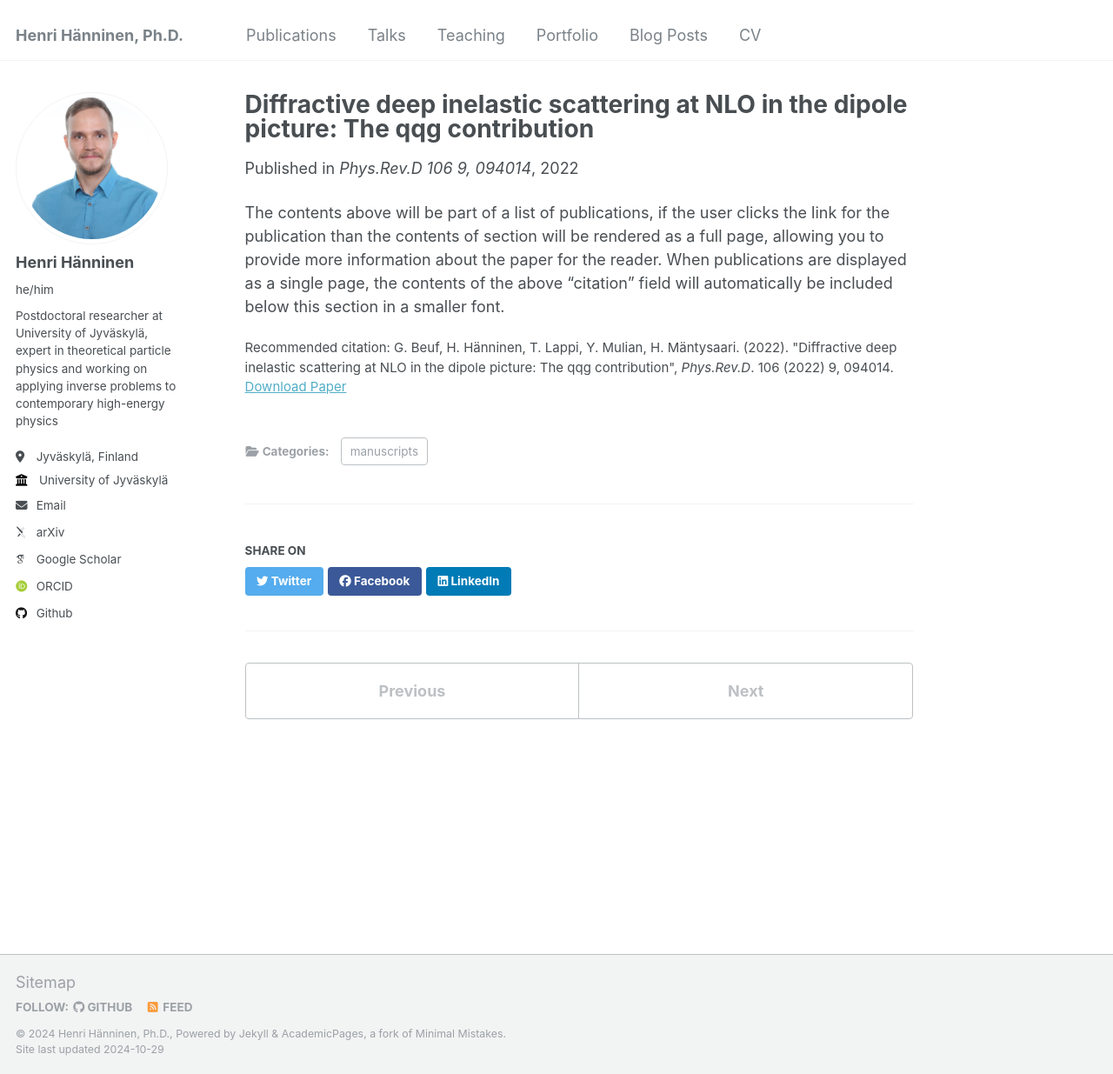
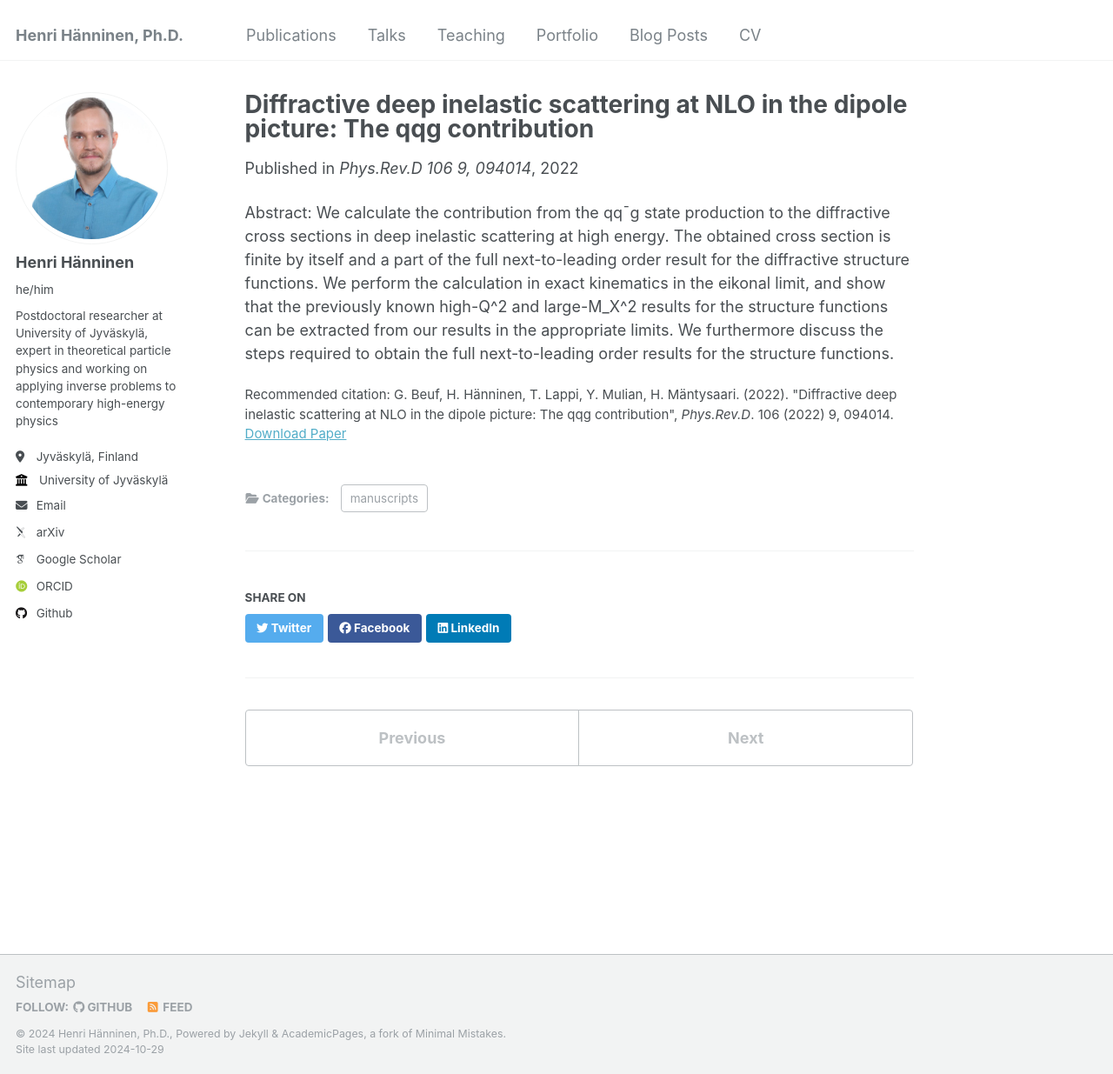
Before and after one commit to hhannine/hhannine.github.io, a Jekyll site: the page built from _publications/2022-06-27-article-ddis-nlo.md, in a window 1280 px wide and 1235 px high. Shown: the whole window at 87% size. Built offline with Jekyll 4.4.1, drawn with Linux system fonts in a browser that asks for light colours; some web fonts are replaced.

Commit message:
Update 2022-06-27-article-ddis-nlo.md

```diff
--- a/_publications/2022-06-27-article-ddis-nlo.md
+++ b/_publications/2022-06-27-article-ddis-nlo.md
@@ -10,4 +10,4 @@ paperurl: 'https://arxiv.org/abs/2206.13161'
 citation: 'G. Beuf, H. Hänninen, T. Lappi, Y. Mulian, H. Mäntysaari. (2022). &quot;Diffractive deep inelastic scattering at NLO in the dipole picture: The qqg contribution&quot;, <i>Phys.Rev.D</i>. 106 (2022) 9, 094014.'
 ---
 
-The contents above will be part of a list of publications, if the user clicks the link for the publication than the contents of section will be rendered as a full page, allowing you to provide more information about the paper for the reader. When publications are displayed as a single page, the contents of the above "citation" field will automatically be included below this section in a smaller font.
+Abstract: We calculate the contribution from the qq¯g state production to the diffractive cross sections in deep inelastic scattering at high energy. The obtained cross section is finite by itself and a part of the full next-to-leading order result for the diffractive structure functions. We perform the calculation in exact kinematics in the eikonal limit, and show that the previously known high-Q^2 and large-M_X^2 results for the structure functions can be extracted from our results in the appropriate limits. We furthermore discuss the steps required to obtain the full next-to-leading order results for the structure functions.
```
